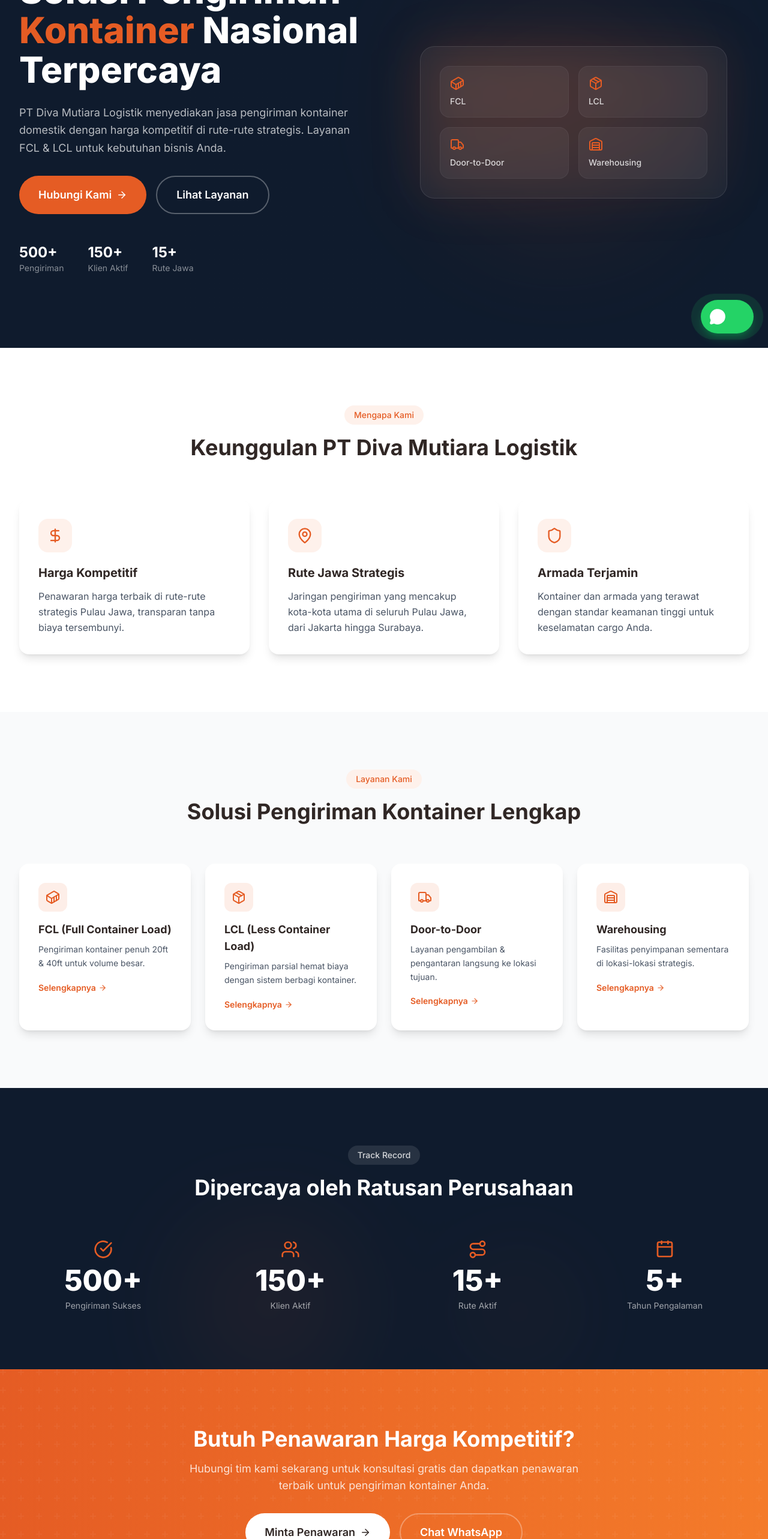
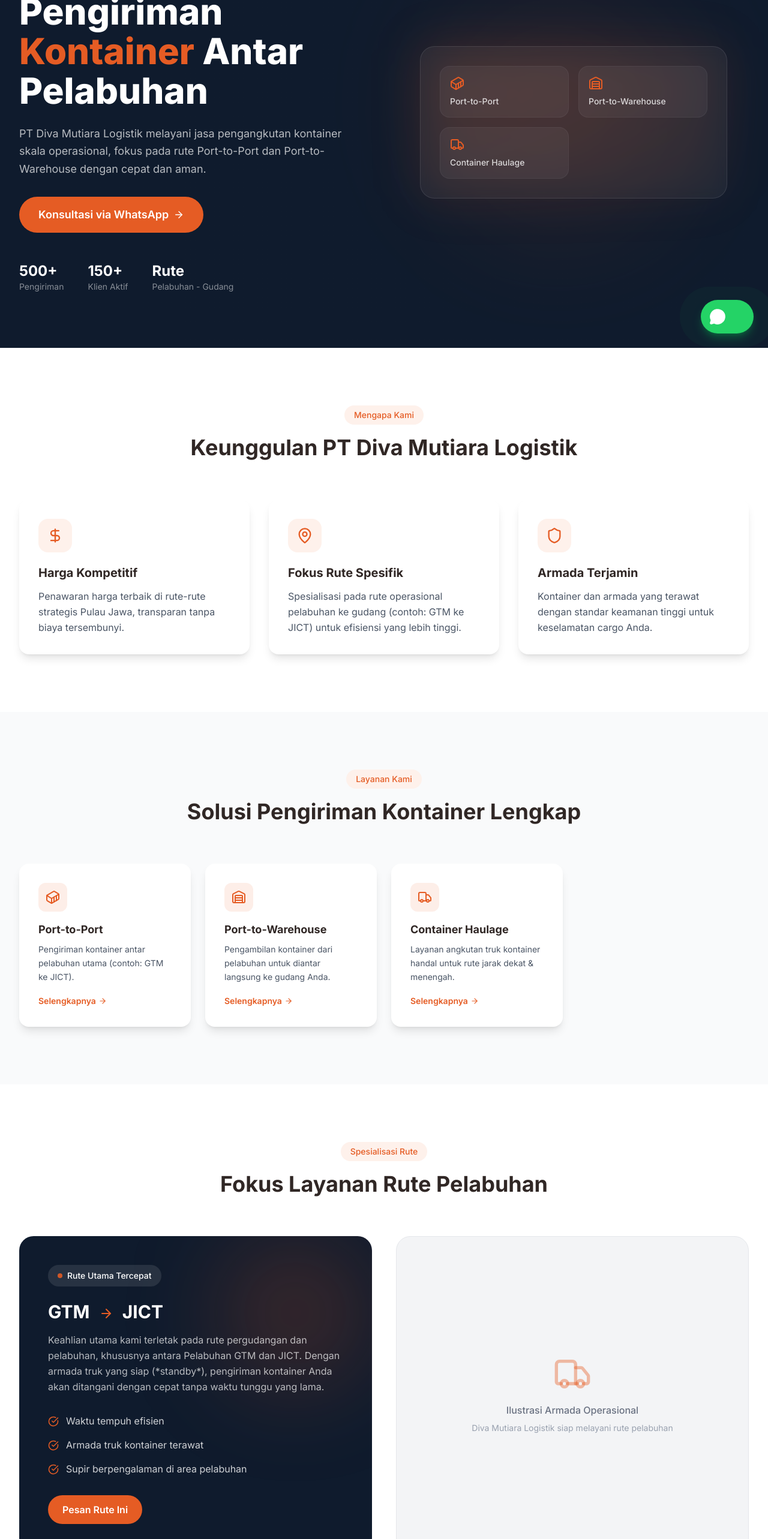
Before and after one commit to Idoo0oo/divamutiaralogistik, a Next.js app: page / in a window 1280 px wide. Shown: the part 220-2786 px from the top of the page at 60% size. Built offline with nearby package versions, Linux system fonts and the light colour scheme.

Commit message:
feat: revamp company profile to focus on Port-to-Port routes, update CTA to WA, fix maps iframe

```diff
--- a/app/about/AboutPageClient.tsx
+++ b/app/about/AboutPageClient.tsx
@@ -71,7 +71,7 @@
       { icon: Weight, label: "Reefer", value: "Kontainer berpendingin" },
     ],
     description: "Kontainer khusus untuk kebutuhan pengiriman spesifik dan cargo oversized.",
-    color: "from-purple-50 to-purple-50/50",
+    color: "from-emerald-50 to-emerald-50/50",
   },
 ];
 
@@ -231,8 +231,14 @@
             <p className="text-white/80 text-lg mb-8 max-w-2xl mx-auto">
               Hubungi kami untuk konsultasi gratis dan dapatkan solusi pengiriman terbaik.
             </p>
-            <Button href="/contact" variant="white" size="lg">
-              Hubungi Kami <ArrowRight size={18} />
+            <Button
+              href="https://wa.me/62818851514?text=Halo%20admin%20Diva%20Mutiara%20Logistik%2C%20saya%20ingin%20konsultasi%20terkait%20pengiriman%20kontainer"
+              target="_blank"
+              rel="noopener noreferrer"
+              variant="white"
+              size="lg"
+            >
+              Chat via WhatsApp <ArrowRight size={18} />
             </Button>
           </motion.div>
         </Container>
--- a/app/contact/ContactPageClient.tsx
+++ b/app/contact/ContactPageClient.tsx
@@ -27,7 +27,7 @@
     const msg = encodeURIComponent(
       `Halo PT Diva Mutiara Logistik,\n\nNama: ${form.name}\nEmail: ${form.email}\nNo. HP: ${form.phone}\nPerusahaan: ${form.company}\nLayanan: ${form.service}\n\nPesan:\n${form.message}\n\nTerima kasih.`
     );
-    window.open(`https://wa.me/62XXXXXXXXXXX?text=${msg}`, "_blank");
+    window.open(`https://wa.me/62818851514?text=${msg}`, "_blank");
   };
 
   const handleChange = (
@@ -188,7 +188,7 @@
                   </div>
                   <div>
                     <h3 className="font-bold text-dark mb-1">Telepon</h3>
-                    <a href="tel:+62XXXXXXXXXXX" className="text-primary font-medium text-sm hover:underline">+62-XXX-XXXX-XXXX</a>
+                    <a href="tel:+62818851514" className="text-primary font-medium text-sm hover:underline">+62-818-851-514</a>
                   </div>
                 </div>
               </Card>
@@ -200,7 +200,7 @@
                   </div>
                   <div>
                     <h3 className="font-bold text-dark mb-1">Email</h3>
-                    <a href="mailto:info@divamutiaralogistik.com" className="text-primary font-medium text-sm hover:underline">info@divamutiaralogistik.com</a>
+                    <a href="mailto:support@divamutiaralogistik.com" className="text-primary font-medium text-sm hover:underline">support@divamutiaralogistik.com</a>
                   </div>
                 </div>
               </Card>
@@ -220,7 +220,7 @@
 
               {/* Quick WhatsApp */}
               <Button
-                href="https://wa.me/62XXXXXXXXXXX"
+                href="https://wa.me/62818851514"
                 target="_blank"
                 rel="noopener noreferrer"
                 variant="whatsapp"
@@ -240,7 +240,7 @@
         <Container>
           <div className="rounded-2xl overflow-hidden shadow-lg border border-gray-200">
             <iframe
-              src="https://www.google.com/maps/embed?pb=!1m18!1m12!1m3!1d3966.2!2d106.93!3d-6.11!2m3!1f0!2f0!3f0!3m2!1i1024!2i768!4f13.1!3m3!1m2!1s0x0%3A0x0!2zNsKwMDYnMzYuMCJTIDEwNsKwNTUnNDguMCJF!5e0!3m2!1sid!2sid!4v1&q=6P58RWXQ%2B8G"
+              src="https://www.google.com/maps/embed?pb=!1m18!1m12!1m3!1d3966.84401213908!2d106.9362210744091!3d-6.151639960296736!2m3!1f0!2f0!3f0!3m2!1i1024!2i768!4f13.1!3m3!1m2!1s0x2e698b007fc91e13%3A0xf5a2530962e89b1!2sGarasi%20Marsk!5e0!3m2!1sid!2sid!4v1781353732531!5m2!1sid!2sid"
               width="100%"
               height="400"
               style={{ border: 0 }}
--- a/app/contact/page.tsx
+++ b/app/contact/page.tsx
@@ -23,8 +23,8 @@
     addressRegion: "DKI Jakarta",
     addressCountry: "ID",
   },
-  telephone: "+62-XXX-XXXX-XXXX",
-  email: "info@divamutiaralogistik.com",
+  telephone: "+62-818-851-514",
+  email: "support@divamutiaralogistik.com",
   openingHours: "Mo-Fr 09:00-17:00",
   url: "https://www.divamutiaralogistik.com",
 };
--- a/app/layout.tsx
+++ b/app/layout.tsx
@@ -73,7 +73,7 @@
   contactPoint: {
     "@type": "ContactPoint",
     contactType: "customer service",
-    telephone: "+62-XXX-XXXX-XXXX",
+    telephone: "+62-818-851-514",
     availableLanguage: ["Indonesian"],
   },
 };
--- a/app/page.tsx
+++ b/app/page.tsx
@@ -31,9 +31,9 @@
   },
   {
     icon: MapPin,
-    title: "Rute Jawa Strategis",
+    title: "Fokus Rute Spesifik",
     description:
-      "Jaringan pengiriman yang mencakup kota-kota utama di seluruh Pulau Jawa, dari Jakarta hingga Surabaya.",
+      "Spesialisasi pada rute operasional pelabuhan ke gudang (contoh: GTM ke JICT) untuk efisiensi yang lebih tinggi.",
   },
   {
     icon: Shield,
@@ -46,27 +46,21 @@
 const services = [
   {
     icon: ContainerIcon,
-    title: "FCL (Full Container Load)",
-    description: "Pengiriman kontainer penuh 20ft & 40ft untuk volume besar.",
-    href: "/services",
+    title: "Port-to-Port",
+    description: "Pengiriman kontainer antar pelabuhan utama (contoh: GTM ke JICT).",
+    href: "https://wa.me/62818851514?text=Halo%20admin%20Diva%20Mutiara%20Logistik%2C%20saya%20ingin%20konsultasi%20terkait%20pengiriman%20kontainer",
   },
   {
-    icon: Package,
-    title: "LCL (Less Container Load)",
-    description: "Pengiriman parsial hemat biaya dengan sistem berbagi kontainer.",
-    href: "/services",
+    icon: Warehouse,
+    title: "Port-to-Warehouse",
+    description: "Pengambilan kontainer dari pelabuhan untuk diantar langsung ke gudang Anda.",
+    href: "https://wa.me/62818851514?text=Halo%20admin%20Diva%20Mutiara%20Logistik%2C%20saya%20ingin%20konsultasi%20terkait%20pengiriman%20kontainer",
   },
   {
     icon: Truck,
-    title: "Door-to-Door",
-    description: "Layanan pengambilan & pengantaran langsung ke lokasi tujuan.",
-    href: "/services",
-  },
-  {
-    icon: Warehouse,
-    title: "Warehousing",
-    description: "Fasilitas penyimpanan sementara di lokasi-lokasi strategis.",
-    href: "/services",
+    title: "Container Haulage",
+    description: "Layanan angkutan truk kontainer handal untuk rute jarak dekat & menengah.",
+    href: "https://wa.me/62818851514?text=Halo%20admin%20Diva%20Mutiara%20Logistik%2C%20saya%20ingin%20konsultasi%20terkait%20pengiriman%20kontainer",
   },
 ];
 
@@ -100,28 +94,26 @@
             >
 
               <h1 className="text-4xl md:text-5xl lg:text-6xl font-extrabold text-white leading-[1.1] mb-6">
-                Solusi Pengiriman{" "}
+                Spesialis Pengiriman{" "}
                 <span className="text-primary">Kontainer</span>{" "}
-                Nasional Terpercaya
+                Antar Pelabuhan
               </h1>
 
               <p className="text-lg text-white/70 leading-relaxed mb-8 max-w-xl">
-                PT Diva Mutiara Logistik menyediakan jasa pengiriman kontainer
-                domestik dengan harga kompetitif di rute-rute strategis. Layanan
-                FCL & LCL untuk kebutuhan bisnis Anda.
+                PT Diva Mutiara Logistik melayani jasa pengangkutan kontainer skala operasional,
+                fokus pada rute Port-to-Port dan Port-to-Warehouse dengan cepat dan aman.
               </p>
 
               <div className="flex flex-col sm:flex-row gap-4 mb-12">
-                <Button href="/contact" variant="primary" size="lg">
-                  Hubungi Kami
-                  <ArrowRight size={18} />
-                </Button>
                 <Button
-                  href="/services"
-                  variant="whiteOutline"
+                  href="https://wa.me/62818851514?text=Halo%20admin%20Diva%20Mutiara%20Logistik%2C%20saya%20ingin%20konsultasi%20terkait%20pengiriman%20kontainer"
+                  target="_blank"
+                  rel="noopener noreferrer"
+                  variant="primary"
                   size="lg"
                 >
-                  Lihat Layanan
+                  Konsultasi via WhatsApp
+                  <ArrowRight size={18} />
                 </Button>
               </div>
 
@@ -130,7 +122,7 @@
                 {[
                   { value: "500+", label: "Pengiriman" },
                   { value: "150+", label: "Klien Aktif" },
-                  { value: "15+", label: "Rute Jawa" },
+                  { value: "Rute", label: "Pelabuhan - Gudang" },
                 ].map((badge) => (
                   <div key={badge.label} className="text-center lg:text-left min-w-[90px] sm:min-w-0">
                     <div className="text-2xl font-bold text-white">
@@ -234,6 +226,69 @@
         </Container>
       </section>
 
+      {/* ========== SPESIALISASI RUTE ========== */}
+      <section className="py-20 lg:py-24 bg-white relative overflow-hidden">
+        <Container>
+          <SectionHeading
+            title="Spesialisasi Rute"
+            subtitle="Fokus Layanan Rute Pelabuhan"
+          />
+          <div className="grid md:grid-cols-2 gap-10 items-center">
+            <motion.div
+              initial={{ opacity: 0, x: -20 }}
+              whileInView={{ opacity: 1, x: 0 }}
+              viewport={{ once: true }}
+              className="bg-navy rounded-3xl p-8 lg:p-12 text-white relative overflow-hidden"
+            >
+              <div className="absolute top-0 right-0 w-64 h-64 bg-primary/20 rounded-full blur-[80px]" />
+              <div className="relative z-10">
+                <div className="inline-flex items-center gap-2 bg-white/10 px-4 py-2 rounded-full text-sm font-medium mb-6">
+                  <span className="w-2 h-2 rounded-full bg-primary animate-pulse" />
+                  Rute Utama Tercepat
+                </div>
+                <h3 className="text-3xl font-bold mb-4">GTM <ArrowRight className="inline mx-2 text-primary" /> JICT</h3>
+                <p className="text-white/70 leading-relaxed mb-8">
+                  Keahlian utama kami terletak pada rute pergudangan dan pelabuhan, khususnya antara Pelabuhan GTM dan JICT. Dengan armada truk yang siap (*standby*), pengiriman kontainer Anda akan ditangani dengan cepat tanpa waktu tunggu yang lama.
+                </p>
+                <ul className="space-y-4 mb-8">
+                  {[
+                    "Waktu tempuh efisien",
+                    "Armada truk kontainer terawat",
+                    "Supir berpengalaman di area pelabuhan",
+                  ].map((item, i) => (
+                    <li key={i} className="flex items-start gap-3">
+                      <CheckCircle className="text-primary shrink-0 mt-1" size={18} />
+                      <span className="text-white/80">{item}</span>
+                    </li>
+                  ))}
+                </ul>
+                <Button
+                  href="https://wa.me/62818851514?text=Halo%20admin%20Diva%20Mutiara%20Logistik%2C%20saya%20ingin%20konsultasi%20terkait%20pengiriman%20kontainer"
+                  target="_blank"
+                  rel="noopener noreferrer"
+                  variant="primary"
+                >
+                  Pesan Rute Ini
+                </Button>
+              </div>
+            </motion.div>
+
+            <motion.div
+              initial={{ opacity: 0, x: 20 }}
+              whileInView={{ opacity: 1, x: 0 }}
+              viewport={{ once: true }}
+              className="relative aspect-square lg:aspect-auto lg:h-full min-h-[400px] rounded-3xl overflow-hidden bg-gray-100 flex items-center justify-center border border-gray-200"
+            >
+              <div className="text-center p-6">
+                <Truck size={64} className="mx-auto text-primary/40 mb-4" />
+                <p className="text-gray-500 font-medium">Ilustrasi Armada Operasional</p>
+                <p className="text-gray-400 text-sm mt-2">Diva Mutiara Logistik siap melayani rute pelabuhan</p>
+              </div>
+            </motion.div>
+          </div>
+        </Container>
+      </section>
+
       {/* ========== STATS COUNTER ========== */}
       <section className="py-20 lg:py-24 bg-navy relative overflow-hidden">
         <div className="absolute inset-0 opacity-10">
@@ -292,21 +347,14 @@
             </p>
             <div className="flex flex-col sm:flex-row gap-4 justify-center">
               <Button
-                href="/contact"
+                href="https://wa.me/62818851514?text=Halo%20admin%20Diva%20Mutiara%20Logistik%2C%20saya%20ingin%20konsultasi%20terkait%20pengiriman%20kontainer"
+                target="_blank"
+                rel="noopener noreferrer"
                 variant="white"
                 size="lg"
               >
-                Minta Penawaran
+                Chat WhatsApp Admin
                 <ArrowRight size={18} />
-              </Button>
-              <Button
-                href="https://wa.me/62XXXXXXXXXXX"
-                target="_blank"
-                rel="noopener noreferrer"
-                variant="whiteOutline"
-                size="lg"
-              >
-                Chat WhatsApp
               </Button>
             </div>
           </motion.div>
--- a/app/services/ServicesPageClient.tsx
+++ b/app/services/ServicesPageClient.tsx
@@ -28,57 +28,35 @@
 const services = [
   {
     icon: ContainerIcon,
-    title: "FCL (Full Container Load)",
-    description: "Pengiriman menggunakan kontainer penuh, tersedia ukuran 20ft dan 40ft untuk kebutuhan volume besar.",
+    title: "Port-to-Port",
+    description: "Pengiriman kontainer antar pelabuhan utama, cocok untuk kebutuhan pergerakan logistik laut yang efisien.",
     features: [
-      "Kontainer 20ft (33 CBM) & 40ft (67 CBM)",
-      "Pengiriman dedicated tanpa berbagi",
-      "Keamanan cargo lebih terjamin",
-      "Cocok untuk volume di atas 15 CBM",
+      "Fokus pada rute pelabuhan utama",
+      "Penanganan dokumen pelabuhan",
+      "Lead time pengiriman terkontrol",
+      "Koordinasi langsung dengan pihak pelabuhan",
     ],
   },
   {
-    icon: Package,
-    title: "LCL (Less Container Load)",
-    description: "Pengiriman parsial dengan sistem berbagi kontainer, solusi hemat untuk volume kecil hingga menengah.",
+    icon: Warehouse,
+    title: "Port-to-Warehouse",
+    description: "Layanan pengambilan kontainer dari pelabuhan untuk diantar langsung ke gudang tujuan Anda.",
     features: [
-      "Minimum pengiriman 1 CBM",
-      "Berbagi kontainer untuk efisiensi biaya",
-      "Cocok untuk UKM dan pengiriman reguler",
-      "Jadwal konsolidasi rutin",
+      "Pengambilan kontainer tepat waktu",
+      "Pengantaran langsung ke area pergudangan",
+      "Standby armada untuk meminimalisir delay",
+      "Cocok untuk importir dan distributor",
     ],
   },
   {
     icon: Truck,
-    title: "Door-to-Door Delivery",
-    description: "Layanan pengambilan dari lokasi pengirim dan pengantaran langsung ke lokasi tujuan.",
+    title: "Container Haulage",
+    description: "Layanan angkutan darat menggunakan truk kontainer handal untuk rute operasional.",
     features: [
-      "Pengambilan dari gudang/pabrik",
-      "Pengantaran langsung ke tujuan",
-      "Tracking real-time",
-      "Satu PIC untuk setiap pengiriman",
-    ],
-  },
-  {
-    icon: Warehouse,
-    title: "Warehousing & Storage",
-    description: "Fasilitas penyimpanan sementara di lokasi strategis untuk kebutuhan distribusi Anda.",
-    features: [
-      "Gudang di lokasi strategis Jakarta",
-      "Keamanan 24/7 dengan CCTV",
-      "Manajemen inventory",
-      "Loading & unloading termasuk",
-    ],
-  },
-  {
-    icon: FileCheck,
-    title: "Custom Clearance",
-    description: "Pengurusan dokumen dan perizinan pengiriman untuk memastikan kelancaran proses pengiriman.",
-    features: [
-      "Pengurusan surat jalan",
-      "Dokumen pengiriman lengkap",
-      "Koordinasi dengan pihak terkait",
-      "Konsultasi regulasi pengiriman",
+      "Truk terawat sesuai standar keamanan",
+      "Supir berpengalaman khusus kontainer",
+      "Tracking operasional",
+      "Satu PIC khusus untuk setiap jadwal",
     ],
   },
 ];
@@ -212,10 +190,16 @@
           <motion.div initial={{ opacity: 0, y: 20 }} whileInView={{ opacity: 1, y: 0 }} viewport={{ once: true }}>
             <h2 className="text-3xl md:text-4xl font-bold text-white mb-4">Konsultasi Gratis</h2>
             <p className="text-white/80 text-lg mb-8 max-w-2xl mx-auto">
-              Diskusikan kebutuhan pengiriman Anda dengan tim kami dan dapatkan penawaran harga terbaik.
+              Diskusikan kebutuhan pengiriman kontainer Anda dengan tim kami dan dapatkan penawaran harga terbaik.
             </p>
-            <Button href="/contact" variant="white" size="lg">
-              Hubungi Kami <ArrowRight size={18} />
+            <Button
+              href="https://wa.me/62818851514?text=Halo%20admin%20Diva%20Mutiara%20Logistik%2C%20saya%20ingin%20konsultasi%20terkait%20pengiriman%20kontainer"
+              target="_blank"
+              rel="noopener noreferrer"
+              variant="white"
+              size="lg"
+            >
+              Chat via WhatsApp <ArrowRight size={18} />
             </Button>
           </motion.div>
         </Container>
--- a/components/Footer.tsx
+++ b/components/Footer.tsx
@@ -92,18 +92,18 @@
             <h3 className="text-lg font-semibold mb-4">Kontak</h3>
             <div className="space-y-4">
               <a
-                href="tel:+62XXXXXXXXXXX"
+                href="tel:+62818851514"
                 className="flex items-start gap-3 text-white/60 hover:text-primary text-sm transition-colors group"
               >
                 <Phone size={16} className="mt-0.5 flex-shrink-0" />
-                <span>+62-XXX-XXXX-XXXX</span>
+                <span>+62-818-851-514</span>
               </a>
               <a
-                href="mailto:info@divamutiaralogistik.com"
+                href="mailto:support@divamutiaralogistik.com"
                 className="flex items-start gap-3 text-white/60 hover:text-primary text-sm transition-colors"
               >
                 <Mail size={16} className="mt-0.5 flex-shrink-0" />
-                <span>info@divamutiaralogistik.com</span>
+                <span>support@divamutiaralogistik.com</span>
               </a>
               <div className="flex items-start gap-3 text-white/60 text-sm">
                 <MapPin size={16} className="mt-0.5 flex-shrink-0" />
--- a/components/WhatsAppFloat.tsx
+++ b/components/WhatsAppFloat.tsx
@@ -12,7 +12,7 @@
     return () => clearTimeout(timer);
   }, []);
 
-  const phoneNumber = "62XXXXXXXXXXX"; // Placeholder
+  const phoneNumber = "62818851514"; // Placeholder
   const message = encodeURIComponent(
     "Halo PT Diva Mutiara Logistik, saya ingin menanyakan informasi tentang layanan pengiriman kontainer. Terima kasih."
   );
```
Also changed, not shown: app/gallery/GalleryPageClient.tsx (+25 -5 lines), 2 other files (tests, documents, lock files or other folders).
